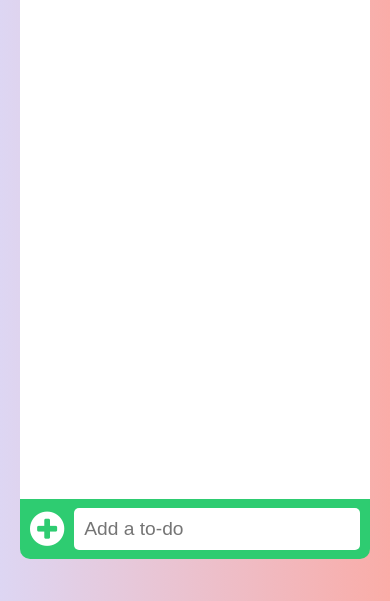
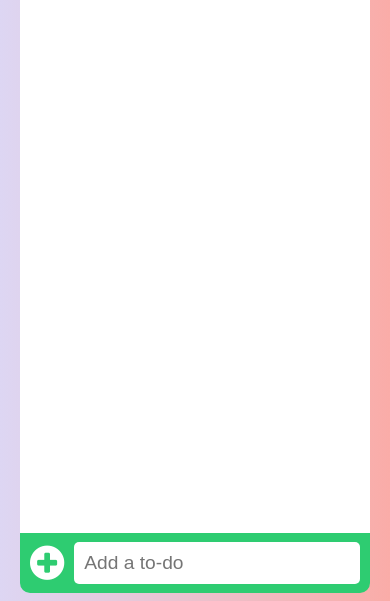
Before and after one commit to Tjonjumy/ListToDo, a plain HTML site: page index.html in a window 390 px wide. Shown: the part 243-844 px from the top of the page. Drawn offline with Linux system fonts and the light colour scheme.

Commit message:
change height of cotainer on mobile

```diff
--- a/listToDo.css
+++ b/listToDo.css
@@ -10,7 +10,6 @@ html{
 body{
     font-family: 'Times New Roman', Times, serif;
     display: flex;
-    justify-content: center;
     align-items: center;
     height: 100vh;
     background:linear-gradient(to right,#ddd6f3 ,#faaca8);
@@ -232,6 +231,11 @@ background: #eee;
     margin-left: 20px;
 }
 /* ------------ responsive ------------ */
+@media screen and (max-width:768px){
+    .container{
+        height:98vh;
+    }
+}
 @media screen and (max-width:349px){
     html{
         font-size: 13px;
```
